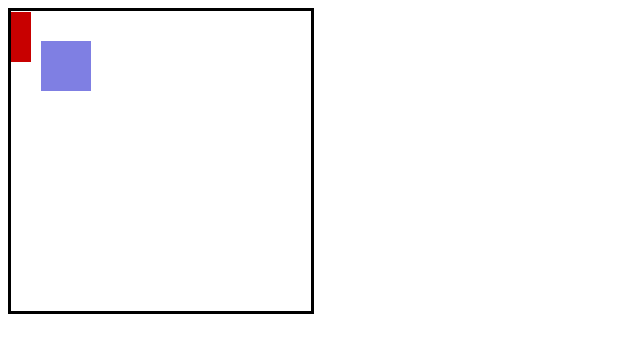
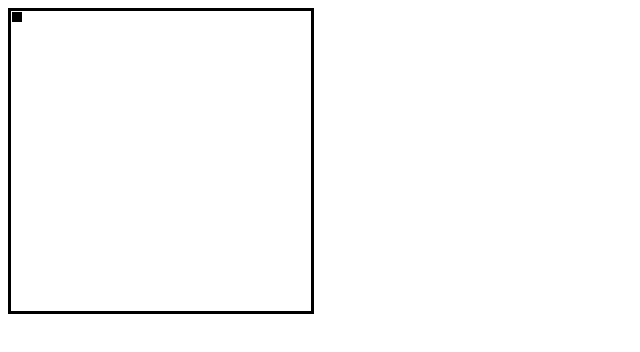
Before and after one commit to redacted24/duelvision, a React (Vite) app in the folder front/: page / in a window 1280 px wide. Shown: the top 352 px of the page, without its empty margins (0-640 px from the left). Built offline with nearby package versions, Linux system fonts and the light colour scheme.

Commit message:
working animation

```diff
--- a/front/src/App.jsx
+++ b/front/src/App.jsx
@@ -12,24 +12,14 @@ const App = () => {
 		aspectRatio: 0.666666666666666667
 	}
 
+	// Canvas frame
+	const width = 300
+	const height = 300
+
 	// Offset for animations
 	let offset = 0
 
 	// Draw function
-	const draw = () => {
-		console.log("Draw function called")
-		const canvas = document.getElementById("canvas");
-
-		if (canvas.getContext) {
-
-			// Full circle angle in radians
-			const circRad = Math.PI*2
-			const ctx = canvas.getContext('2d');
-
-			const init = () => {
-				window.requestAnimationFrame(draw)
-			}
-
 		// Drawing shapes
 			// ctx.beginPath() Path drawing
 			// fillRect(x, y, width, height) FULL RECTANGLE
@@ -43,33 +33,34 @@ const App = () => {
 			// ctx.fillStyle()
 			// ctx.strokeStyle()
 
-			ctx.fillStyle = "rgb(200 0 0)";
-			ctx.fillRect(0, 1, 20, 50);
+	const init = () => {
+		window.requestAnimationFrame(draw)
+	}
 
-			ctx.fillStyle = "rgb(0 0 200 / 50%)"
-			ctx.fillRect(30, 30, 50, 50)
+	const draw = () => {
+		console.log('Drawing...')
+		const ctx = document.getElementById('canvas').getContext('2d')
+		ctx.globalCompositeOperation = 'destination-over'
 
+		// Clear
+		ctx.clearRect(0,0, height, width)
 
+		// Save
+		ctx.fillStyle = "#000000"
+		ctx.save()
 
-			// // Circle
-			// ctx.beginPath();
-			// ctx.arc(75, 75, 50, 0, Math.PI * 2, true); // Outer circle
-			// ctx.moveTo(110, 75);
-			// ctx.arc(75, 75, 35, 0, Math.PI, false); // Mouth (clockwise)
-			// ctx.moveTo(65, 65);
-			// ctx.arc(60, 65, 5, 0, Math.PI * 2, true); // Left eye
-			// ctx.moveTo(95, 65);
-			// ctx.arc(90, 65, 5, 0, Math.PI * 2, true); // Right eye
-			// ctx.stroke();
+		// Movement
+		ctx.translate(1, 1)
+		ctx.save()
 
-		} else {
-			console.log('Canvas not supported')
+		// New frame content
+		ctx.fillRect(0,0,10,10)
+		ctx.restore()
+
+		// window.requestAnimationFrame(draw)
 	}
-	}
-	setTimeout(() => {
-		window.addEventListener('load', draw())
-	}, 1)
 
+	init()
 
 	return (
 		<div>
@@ -78,7 +69,7 @@ const App = () => {
 			</div> */}
 			{/* Canvas */}
 			<div>
-				<canvas id="canvas" width="300" height="300">
+				<canvas id="canvas" width={width} height={height}>
 					use a different browser
 				</canvas>
 			</div>
```
Lines whose indentation alone changed are shown as unchanged.
